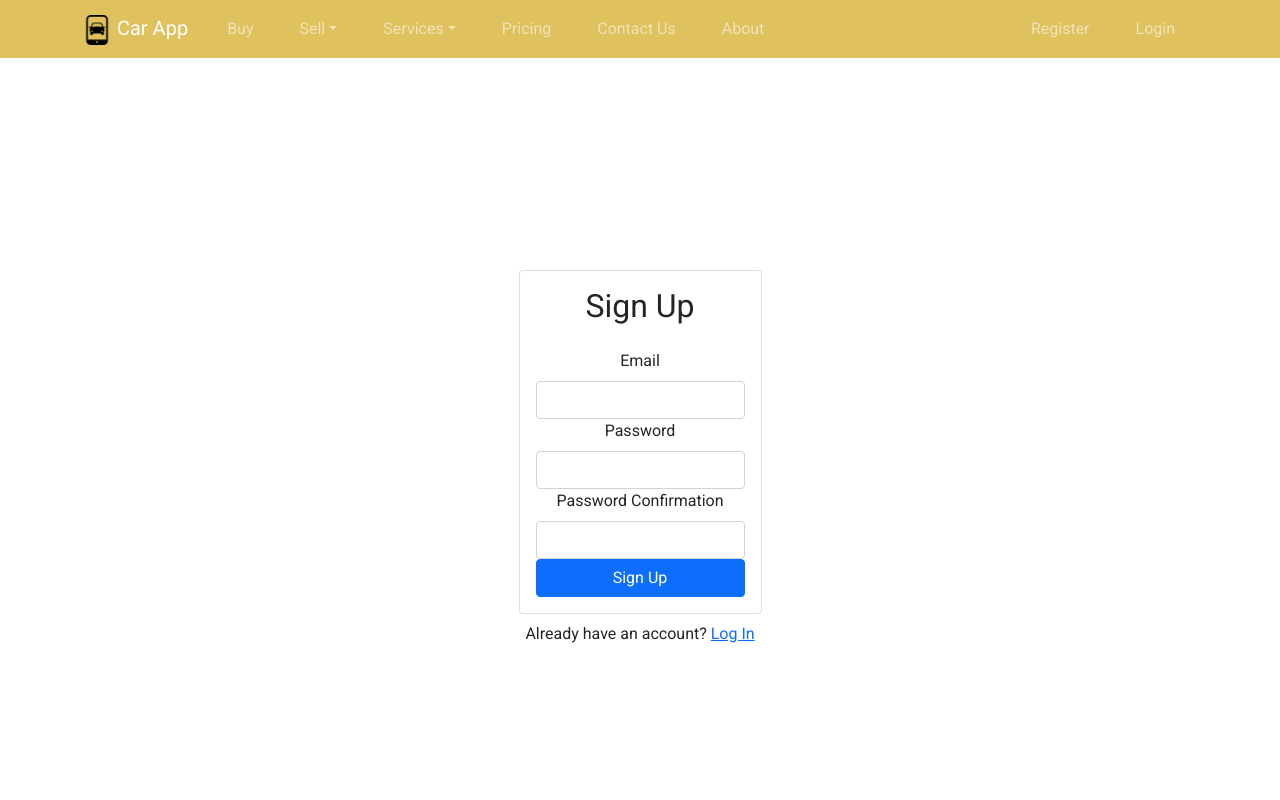
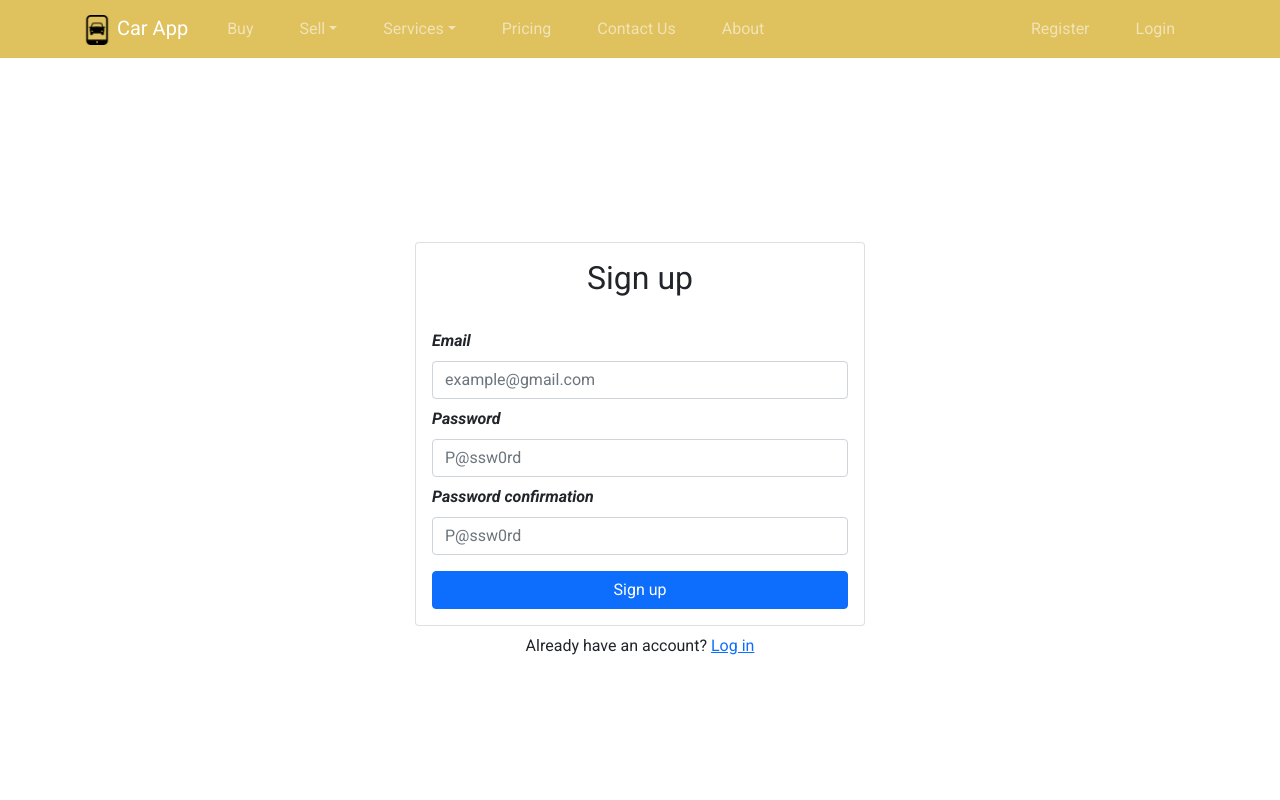
Before and after one commit to EHB-TI/web-app-acces-denied, a React (Create React App) app: page /signup in a window 1280 px wide. Shown: the top 800 px of the page. Built offline with nearby package versions, Linux system fonts and the light colour scheme; no server answers.

Commit message:
Design Layout for Authentication

```diff
--- a/src/App.css
+++ b/src/App.css
@@ -2,11 +2,23 @@
   text-align: center;
 }
 .App{
-  width: 100%;
-  height: 100vh;
-  padding: 10%;
+  height: 98vh;
   display: flex;
   flex-direction: column;
   justify-content: center;
   align-items: center;
 }
+
+.App .login-card,.App .signup-card, .App .dashbaord-card, .App .updateprofile-card,.App .forgotpassword-card{
+  max-width: 450px;
+  width: 96%;
+}
+
+.App #email,.App #password,.App #password-confirm{
+  text-align: start;
+  padding-top: 0.5em;
+  font-style: italic;
+}
+.App .forgotpassword-card p {
+  text-align: start;
+}
--- a/src/components/Dashboard.js
+++ b/src/components/Dashboard.js
@@ -21,12 +21,14 @@ export default function Dashboard() {
 
   return (
     <div className="App">
-      <Card>
+      <Card className="dashbaord-card">
         <Card.Body>
           <h2 className="text-center mb-4">Profile</h2>
+          <hr/>
           {error && <Alert variant="danger">{error}</Alert>}
           <strong>Email:</strong> {currentUser.email}
-          <Link to="/update-profile" className="btn btn-primary w-100 mt-3">
+          <br/>
+          <Link to="/update-profile" className="btn btn-primary w-50 mt-3">
             Update Profile
           </Link>
         </Card.Body>
--- a/src/components/ForgotPassword.js
+++ b/src/components/ForgotPassword.js
@@ -28,17 +28,18 @@ export default function ForgotPassword() {
 
   return (
     <div className="App">
-      <Card>
+      <Card className="forgotpassword-card">
         <Card.Body>
           <h2 className="text-center mb-4">Password Reset</h2>
+          <p className="mb-2">You can reset your password below by providing your email address.</p>
           {error && <Alert variant="danger">{error}</Alert>}
           {message && <Alert variant="success">{message}</Alert>}
           <Form onSubmit={handleSubmit}>
             <Form.Group id="email">
               <Form.Label>Email</Form.Label>
-              <Form.Control type="email" ref={emailRef} required />
+              <Form.Control type="email" ref={emailRef} required placeholder="your@email.com"/>
             </Form.Group>
-            <Button disabled={loading} className="w-100" type="submit">
+            <Button disabled={loading} className="w-100 mt-3" type="submit">
               Reset Password
             </Button>
           </Form>
--- a/src/components/Login.js
+++ b/src/components/Login.js
@@ -28,25 +28,25 @@ export default function Login() {
 
   return (
     <div className="App">
-      <Card>
+      <Card className="login-card">
         <Card.Body>
-          <h2 className="text-center mb-4">Log In</h2>
+          <h2 className="text-center mb-4">Log in</h2>
           {error && <Alert variant="danger">{error}</Alert>}
           <Form onSubmit={handleSubmit}>
             <Form.Group id="email">
               <Form.Label>Email</Form.Label>
-              <Form.Control type="email" ref={emailRef} required />
+              <Form.Control type="email" ref={emailRef} required placeholder="example@gmail.com"/>
             </Form.Group>
             <Form.Group id="password">
               <Form.Label>Password</Form.Label>
-              <Form.Control type="password" ref={passwordRef} required />
+              <Form.Control type="password" ref={passwordRef} required placeholder="P@ssw0rd"/>
             </Form.Group>
-            <Button disabled={loading} className="w-100" type="submit">
-              Log In
+            <Button disabled={loading} className="w-100 mt-3" type="submit" >
+              Log in
             </Button>
           </Form>
           <div className="w-100 text-center mt-3">
-            <Link to="/forgot-password">Forgot Password?</Link>
+            <Link to="/forgot-password">Forgot your password?</Link>
           </div>
         </Card.Body>
       </Card>
--- a/src/components/Signup.js
+++ b/src/components/Signup.js
@@ -33,31 +33,31 @@ export default function Signup() {
 
   return (
     <div className="App">
-      <Card>
+      <Card className="signup-card">
         <Card.Body>
-          <h2 className="text-center mb-4">Sign Up</h2>
+          <h2 className="text-center mb-4">Sign up</h2>
           {error && <Alert variant="danger">{error}</Alert>}
           <Form onSubmit={handleSubmit}>
             <Form.Group id="email">
               <Form.Label>Email</Form.Label>
-              <Form.Control type="email" ref={emailRef} required />
+              <Form.Control type="email" ref={emailRef} required placeholder="example@gmail.com"/>
             </Form.Group>
             <Form.Group id="password">
               <Form.Label>Password</Form.Label>
-              <Form.Control type="password" ref={passwordRef} required />
+              <Form.Control type="password" ref={passwordRef} required placeholder="P@ssw0rd" />
             </Form.Group>
             <Form.Group id="password-confirm">
-              <Form.Label>Password Confirmation</Form.Label>
-              <Form.Control type="password" ref={passwordConfirmRef} required />
+              <Form.Label>Password confirmation</Form.Label>
+              <Form.Control type="password" ref={passwordConfirmRef} required placeholder="P@ssw0rd"/>
             </Form.Group>
-            <Button disabled={loading} className="w-100" type="submit">
-              Sign Up
+            <Button disabled={loading} className="w-100 mt-3" type="submit">
+              Sign up
             </Button>
           </Form>
         </Card.Body>
       </Card>
       <div className="w-100 text-center mt-2">
-        Already have an account? <Link to="/login">Log In</Link>
+        Already have an account? <Link to="/login">Log in</Link>
       </div>
     </div>
   )
--- a/src/components/UpdateProfile.js
+++ b/src/components/UpdateProfile.js
@@ -43,9 +43,10 @@ export default function UpdateProfile() {
 
   return (
     <div className="App">
-      <Card>
+      <Card className="updateprofile-card">
         <Card.Body>
           <h2 className="text-center mb-4">Update Profile</h2>
+          <hr/>
           {error && <Alert variant="danger">{error}</Alert>}
           <Form onSubmit={handleSubmit}>
             <Form.Group id="email">
@@ -73,7 +74,7 @@ export default function UpdateProfile() {
                 placeholder="Leave blank to keep the same"
               />
             </Form.Group>
-            <Button disabled={loading} className="w-100" type="submit">
+            <Button disabled={loading} className="w-100 mt-3" type="submit">
               Update
             </Button>
           </Form>
```
